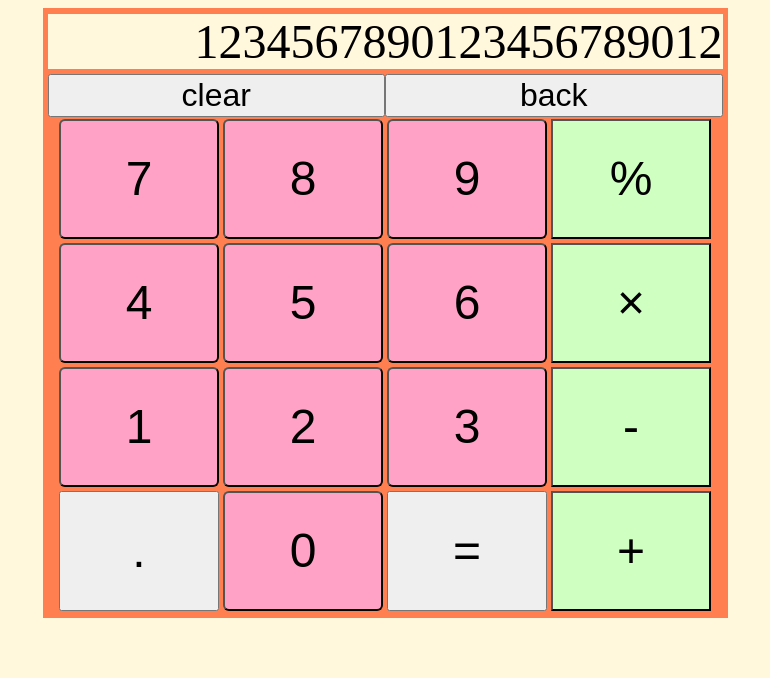
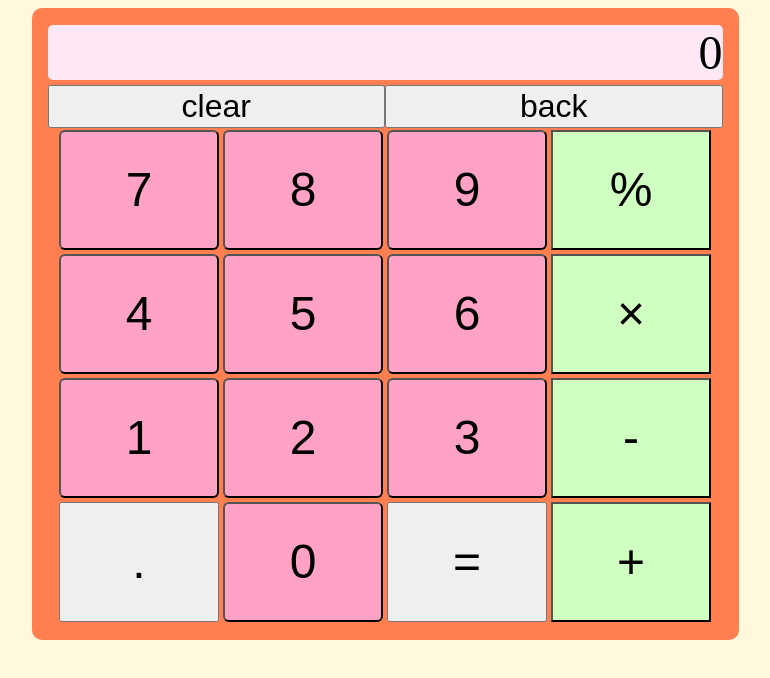
Before and after one commit to hart-venus/Calculator, a plain HTML site: page index.html in a window 1280 px wide. Shown: the whole page, without its empty margins (255-1025 px from the left). Drawn offline with Linux system fonts and the light colour scheme.

Commit message:
made it a LITTLe bit less of an eyesore

```diff
--- a/index.html
+++ b/index.html
@@ -10,7 +10,7 @@
 </head>
 <body>
     <div id="calculator">
-        <div id="display">1234567890123456789012</div>
+        <div id="display">0</div>
         <div id='funbuttons'>
             <div id='cleardiv' class='innerdiv'>
                 <button id='clear' class='funbutton'>clear</button>
--- a/style.css
+++ b/style.css
@@ -8,7 +8,8 @@ body{
     background-color: coral;
     display: flex;
     height: 600px;
-    padding: 5px;
+    padding: 16px;
+    border-radius: 10px;
     justify-content: center;
     flex-flow: column nowrap;
 
@@ -42,7 +43,8 @@ body{
     display: flex;
     justify-content: end;
     margin-bottom: 5px;
-    background-color: cornsilk;
+    background-color: rgb(255, 232, 245);
+    border-radius: 5px;
 }
 .funbutton{
     flex: 1;
```
